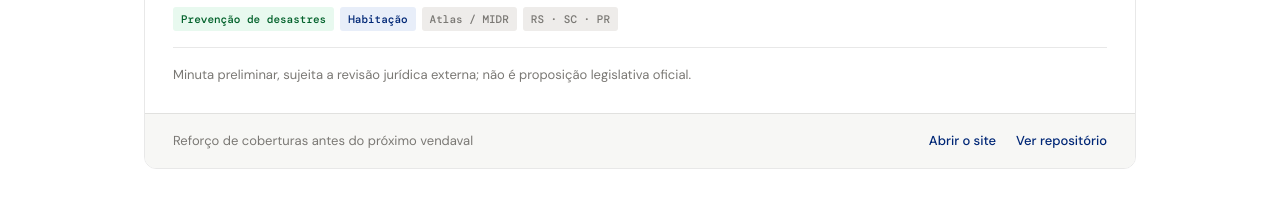
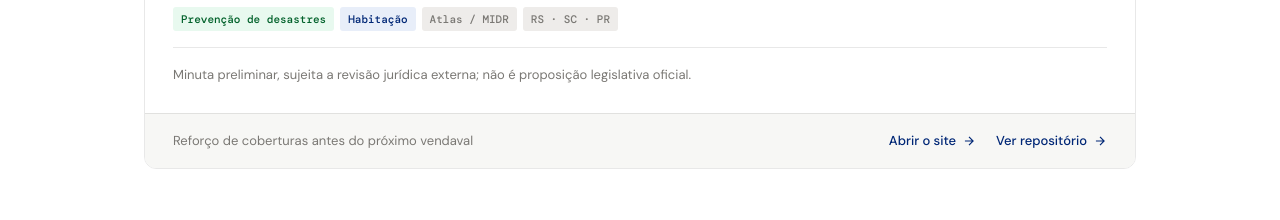
Before and after one commit to civisbr/civisbr.github.io, a plain HTML site: page index.html in a window 1280 px wide. Shown: the part 4680-4900 px from the top of the page. Drawn offline with nearby package versions, Linux system fonts and the light colour scheme.

Commit message:
fix: match project link arrows and add cyclone to readme

```diff
--- a/index.html
+++ b/index.html
@@ -1271,8 +1271,14 @@
           <div class="projeto-footer">
             <span style="font-size:13px;color:var(--cinza-4)">Reforço de coberturas antes do próximo vendaval</span>
             <span class="projeto-links">
-              <a href="https://civisbr.github.io/pl-dos-ventos/" target="_blank" rel="noopener" class="projeto-link">Abrir o site</a>
-              <a href="https://github.com/civisbr/pl-dos-ventos" target="_blank" rel="noopener" class="projeto-link">Ver repositório</a>
+              <a href="https://civisbr.github.io/pl-dos-ventos/" target="_blank" rel="noopener" class="projeto-link">
+                Abrir o site
+                <svg width="14" height="14" viewBox="0 0 24 24" fill="none" stroke="currentColor" stroke-width="2" aria-hidden="true"><path d="M5 12h14M12 5l7 7-7 7"/></svg>
+              </a>
+              <a href="https://github.com/civisbr/pl-dos-ventos" target="_blank" rel="noopener" class="projeto-link">
+                Ver repositório
+                <svg width="14" height="14" viewBox="0 0 24 24" fill="none" stroke="currentColor" stroke-width="2" aria-hidden="true"><path d="M5 12h14M12 5l7 7-7 7"/></svg>
+              </a>
             </span>
           </div>
         </article>
```
Also changed, not shown: 1 other file.
